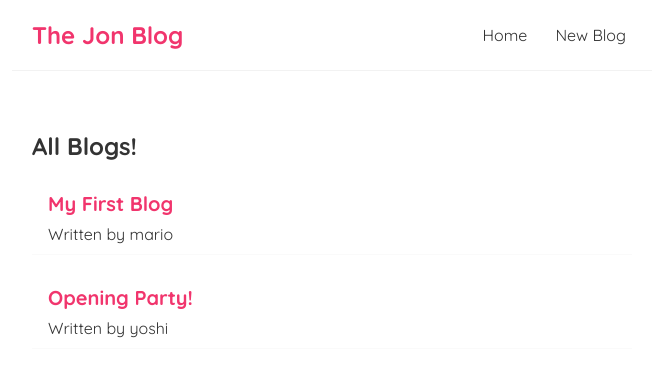
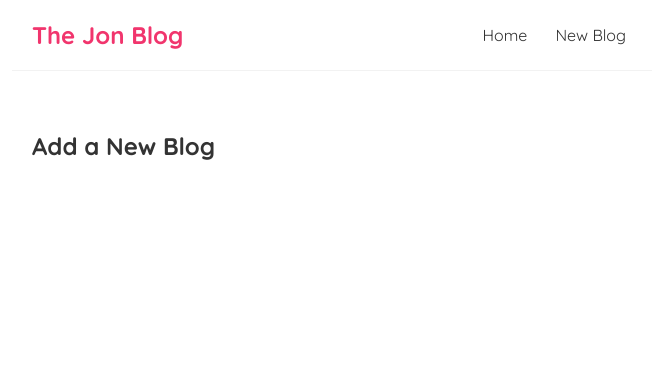
Before and after one commit to jonteal/blog-react-practice, a React (Create React App) app in the folder ninjablog/: page /create in a window 1280 px wide. Shown: the top 376 px of the page, without its empty margins (308-964 px from the left). Built offline with nearby package versions, Linux system fonts and the light colour scheme; data requests are answered from the project's data file; the HTML template or start-up script is replaced by a standard one.

Commit message:
Implemented the React Router in preparation of adding more pages

```diff
--- a/ninjablog/package.json
+++ b/ninjablog/package.json
@@ -8,6 +8,7 @@
     "@testing-library/user-event": "^13.5.0",
     "react": "^17.0.2",
     "react-dom": "^17.0.2",
+    "react-router-dom": "^5.1.2",
     "react-scripts": "5.0.0",
     "web-vitals": "^2.1.4"
   },
--- a/ninjablog/src/App.js
+++ b/ninjablog/src/App.js
@@ -1,16 +1,29 @@
+import React from 'react';
 import Navbar from './Navbar';
 import Home from './Home';
+import Create from './Create';
+// import { BrowserRouter as Router, Route, Switch } from 'react-router-dom';
+import { BrowserRouter as Router, Switch, Route, Redirect } from 'react-router-dom';
 
 function App() {
 
 
   return (
+    <Router>
     <div className="App">
       <Navbar />
       <div className='content'>
-        <Home />
+        <Switch>
+          <Route exact path='/'>
+            <Home />
+          </Route>
+          <Route exact path='/create'>
+            <Create />
+          </Route>
+        </Switch>
       </div>
     </div>
+    </Router>
   );
 }
 
--- /dev/null
+++ b/ninjablog/src/Create.js
@@ -0,0 +1,9 @@
+const Create = () => {
+    return (
+        <div>
+            <h2>Add a New Blog</h2>
+        </div>
+    );
+}
+
+export default Create;
--- a/ninjablog/src/Home.js
+++ b/ninjablog/src/Home.js
@@ -1,4 +1,3 @@
-// import { useState, useEffect } from 'react';
 import BlogList from './BlogList';
 import useFetch from './useFetch';
 
--- a/ninjablog/src/Navbar.js
+++ b/ninjablog/src/Navbar.js
@@ -1,10 +1,12 @@
+import { Link } from 'react-router-dom';
+
 const Navbar = () => {
     return (
         <nav className="navbar">
             <h1>The Jon Blog</h1>
             <div className="links">
-                <a href="/">Home</a>
-                <a href="/create">New Blog</a>
+                <Link to="/">Home</Link>
+                <Link to="/create">New Blog</Link>
             </div>
         </nav>
     );
--- a/ninjablog/src/useFetch.js
+++ b/ninjablog/src/useFetch.js
@@ -9,7 +9,12 @@
 
 
     useEffect(() => {
-        fetch(url)
+
+        // Creating a constant that we can then associate to the fetch function in order to stop it when we do the cleanup
+        const abortCont = new AbortController();
+
+        // We pass url as the first argument for the fetch, and the signal: abortCont.signal associates the abortCont with this signal
+        fetch(url, { signal: abortCont.signal })
             .then(res => {
                 if(!res.ok) {
                     throw Error('could not fetch the data for that resource')
@@ -22,9 +27,18 @@
                 setError(null);
             })
             .catch(err => {
-                setIsPending(false);
-                setError(err.message);
+                if (err.name === 'AbortError') {
+                    console.log('fetch aborted')
+                } else {
+                    setIsPending(false);
+                    setError(err.message);
+                }
+
             })
+
+            // useEffect Cleanup function aborts with whatever fetch it is associated with
+            return() => abortCont.abort();
+
     }, [url]);
 
     return { data, isPending, error };
```
Also changed, not shown: ninjablog/src/BlogDetails.js (added), 2 other files (tests, documents, lock files or other folders).
